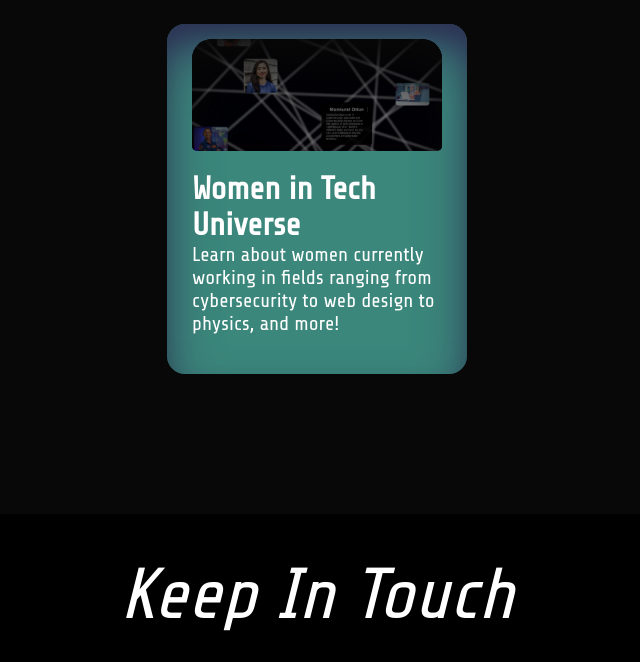
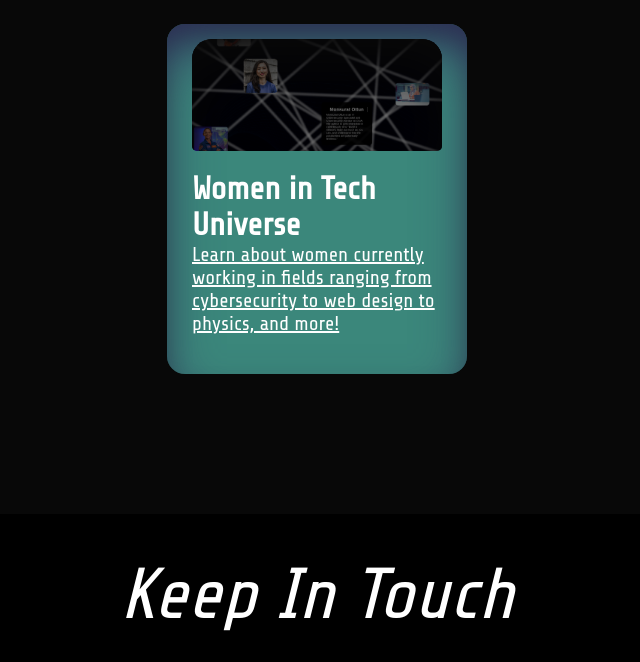
Before and after one commit to anabel12345/annabelle, a plain HTML site: page index.html in a window 1280 px wide. Shown: the part 1476-2138 px from the top of the page, without its empty margins (323-963 px from the left). Drawn offline with Linux system fonts and the light colour scheme.

Commit message:
added link to techverse project

```diff
--- a/index.html
+++ b/index.html
@@ -66,7 +66,7 @@
             </div>
             <div class="description">
                 <span class="title">Women in Tech Universe</span>
-                Learn about women currently working in fields ranging from cybersecurity to web design to physics, and more!
+                <a href="https://anabel12345.github.io/techVerse/">Learn about women currently working in fields ranging from cybersecurity to web design to physics, and more! </a>
             </div>
         </div>
     </section>
```
